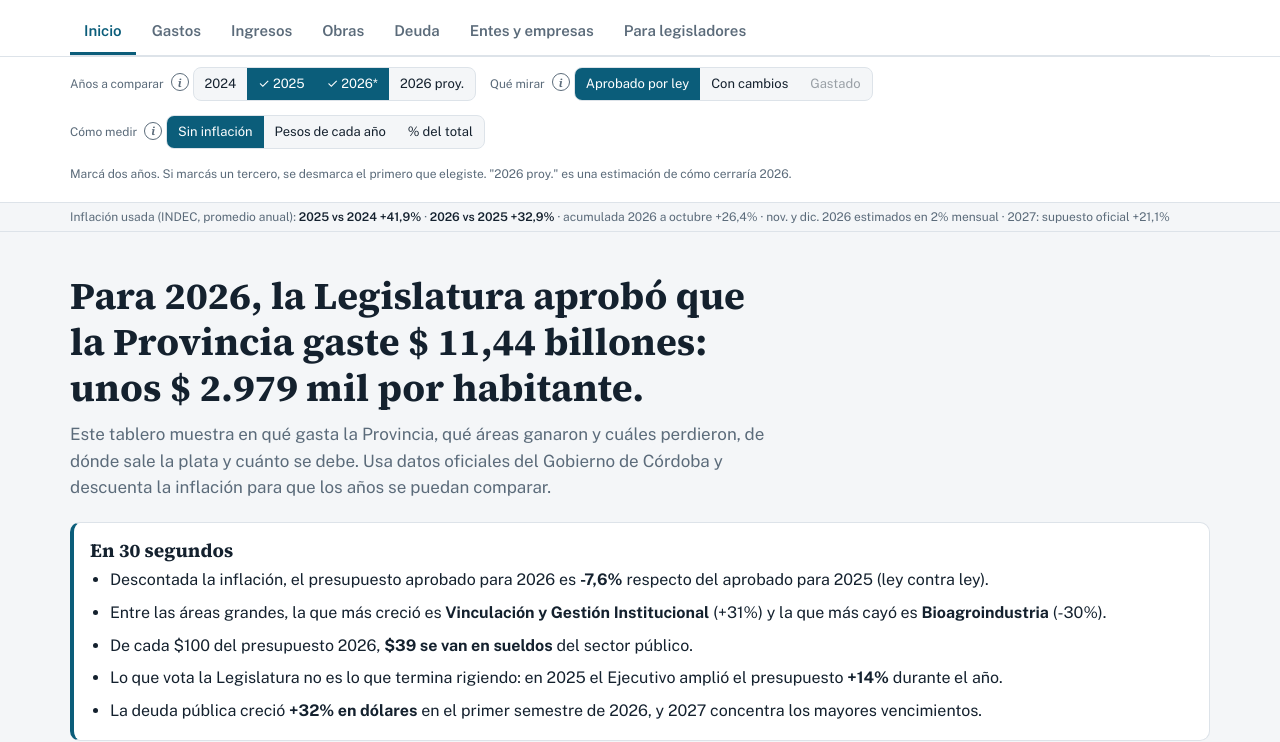
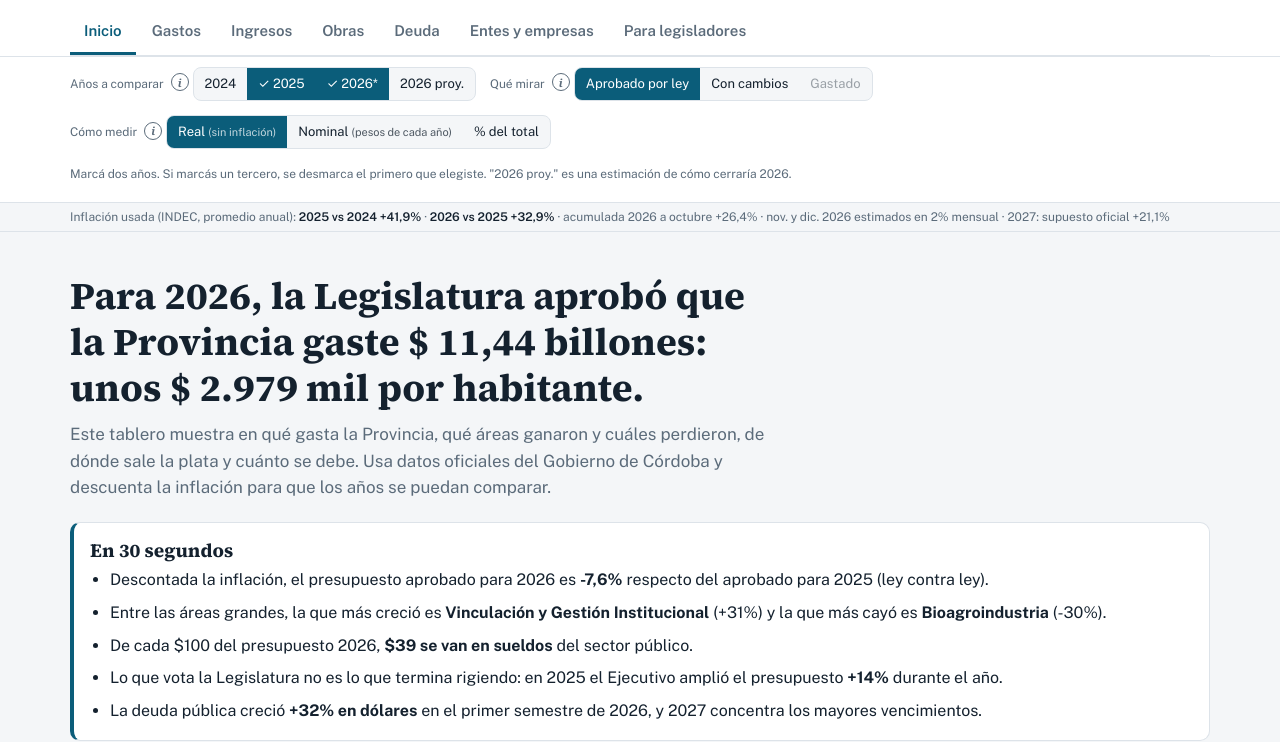
Before and after one commit to presupuestocordoba/presupuestocordoba.github.io, a plain HTML site: page index.html in a window 1280 px wide. Shown: the part 70-812 px from the top of the page. Drawn offline with nearby package versions, Linux system fonts and the light colour scheme.

Commit message:
Obras por ministerio con datos 2026 y etiquetas real/nominal
Co-Authored-By: Claude Opus 5.5 <noreply@anthropic.com>
Claude-Session: https://claude.ai/code/session_01NzD7QTHHCbPKNvdWLYiEF8

```diff
--- a/index.html
+++ b/index.html
@@ -52,6 +52,7 @@ nav.sec a:hover,nav.sec a:focus-visible{border-color:var(--accent);color:var(--a
 .seg button{font:inherit;font-size:13px;border:0;background:transparent;color:var(--ink);padding:6px 11px;cursor:pointer}
 .seg button[aria-pressed="true"]{background:var(--accent);color:#fff}
 .seg button:disabled{opacity:.4;cursor:not-allowed}
+.seg button small{font-size:11px;opacity:.75}
 .ctl-label{font-size:12px;color:var(--muted);margin-right:4px}
 button:focus-visible,input:focus-visible,select:focus-visible,a:focus-visible{outline:2px solid var(--accent);outline-offset:2px}
 .notice{font-size:13px;background:var(--accent-soft);border-left:3px solid var(--accent);padding:8px 12px;border-radius:4px;margin:0}
@@ -204,7 +205,7 @@ footer{padding:28px 0 50px;font-size:13px;color:var(--muted)}
 <div class="controls" role="region" aria-label="Controles"><div class="wrap ctl-top"><button class="btn ctl-toggle" id="ctlToggle" aria-expanded="false" aria-controls="ctlBody"><span id="ctlSummary"></span> <span aria-hidden="true">▾</span></button></div><div class="wrap ctl-body" id="ctlBody">
   <div><span class="ctl-label">Años a comparar <button class="info" data-t="anios" type="button" aria-label="Qué significan los años">i</button></span><span class="seg yearpick" id="yearPick" role="group" aria-label="Elegí dos años para comparar"><button role="checkbox" data-y="2024">2024</button><button role="checkbox" data-y="2025">2025</button><button role="checkbox" data-y="2026">2026*</button><button role="checkbox" data-y="2026p">2026 proy.</button></span></div>
   <div><span class="ctl-label">Qué mirar <button class="info" data-t="medida" type="button" aria-label="Qué significa cada opción">i</button></span><span class="seg" id="segMetric"><button data-v="ini" title="Lo que aprobó la Legislatura en la ley de presupuesto">Aprobado por ley</button><button data-v="vig" title="Lo aprobado más los cambios que hizo el Ejecutivo durante el año">Con cambios</button><button data-v="dev" title="Lo que efectivamente se gastó">Gastado</button></span></div>
-  <div><span class="ctl-label">Cómo medir <button class="info" data-t="unidad" type="button" aria-label="Qué significa cada opción">i</button></span><span class="seg" id="segUnit"><button data-v="real" title="Pesos de 2026: descuenta la inflación">Sin inflación</button><button data-v="nom" title="Pesos de cada año, sin ajustar">Pesos de cada año</button><button data-v="share" title="Peso de cada área en el total">% del total</button></span></div>
+  <div><span class="ctl-label">Cómo medir <button class="info" data-t="unidad" type="button" aria-label="Qué significa cada opción">i</button></span><span class="seg" id="segUnit"><button data-v="real" title="Valores en pesos de 2026: descuenta la inflación">Real <small>(sin inflación)</small></button><button data-v="nom" title="Pesos de cada año, tal como figuran en los documentos">Nominal <small>(pesos de cada año)</small></button><button data-v="share" title="Peso de cada área en el total del presupuesto">% del total</button></span></div>
 </div><div class="wrap ctl-hint"><p class="sub" id="yearHint" style="margin:-4px 0 8px">Marcá dos años. Si marcás un tercero, se desmarca el primero que elegiste. "2026 proy." es una estimación de cómo cerraría 2026.</p></div><div class="ipcbar"><div class="wrap" id="ipcBar"></div></div></div>
 
 <main id="main">
@@ -391,7 +392,7 @@ const real = (v,y) => v * A['2026'] / A[y];
 const pair = () => [...S.years].sort();
 const yl = y => y==='2026p'?'2026 proy.':(y==='2026'?(S.metric==='ini'?'2026':'2026 (a junio)'):y);
 const MK = m => m==='ini'?'l':(m==='vig'?'v':'d');
-const MLAB={ini:'Aprobado por ley',vig:'Con cambios',dev:'Gastado'}; const ULAB={real:'Sin inflación',nom:'Pesos de cada año',share:'% del total'};
+const MLAB={ini:'Aprobado por ley',vig:'Con cambios',dev:'Gastado'}; const ULAB={real:'Real (sin inflación)',nom:'Nominal (pesos de cada año)',share:'% del total'};
 const fmtMoney = v => { const a=Math.abs(v);
   if(a>=1e12) return '$ '+(v/1e12).toLocaleString('es-AR',{maximumFractionDigits:2,minimumFractionDigits:2})+' billones';
   if(a>=1e9) return '$ '+Math.round(v/1e6).toLocaleString('es-AR')+' M';
@@ -429,9 +430,14 @@ D.tot['2026p']={vig:D.tot['2026'].vig, dev:D.progs.reduce((a,p)=>a+(p.d['2026p']
 { const FPt=D.tot['2026p'].dev/D.tot['2026'].dev; for(const k of ['objeto','parcial','funcion']){ const o={}; for(const [c,v] of Object.entries(D[k]['2026'])) o[c]={...v, dev:v.dev*FPt}; D[k]['2026p']=o; } }
 const progs = D.progs.map(p=>({...p, name:nice(p.n)}));
 const J = {};
-for(const p of progs){ const j=J[p.j]||(J[p.j]={c:p.j,name:jname(p.j),v:{},d:{},l:{},pp:{},progs:[]}); j.progs.push(p); j.dA=(j.dA||0)+(p.dA||0);
+for(const p of progs){ const j=J[p.j]||(J[p.j]={c:p.j,name:jname(p.j),v:{},d:{},l:{},pp:{},lpp:{},progs:[]}); j.progs.push(p); j.dA=(j.dA||0)+(p.dA||0);
   for(const y of YA){ j.v[y]=(j.v[y]||0)+(p.v[y]||0); j.d[y]=(j.d[y]||0)+(p.d[y]||0); j.l[y]=(j.l[y]||0)+(p.l[y]||0);
-    const pp_=p.pp[y]||{}; j.pp[y]=j.pp[y]||{}; for(const k in pp_) j.pp[y][k]=(j.pp[y][k]||0)+pp_[k]; } }
+    const pp_=p.pp[y]||{}; j.pp[y]=j.pp[y]||{}; for(const k in pp_) j.pp[y][k]=(j.pp[y][k]||0)+pp_[k];
+    const lp_=(p.lpp||{})[y]||{}; j.lpp[y]=j.lpp[y]||{}; for(const k in lp_) j.lpp[y][k]=(j.lpp[y][k]||0)+lp_[k]; } }
+// obra (partida 12) de un programa o ministerio: ley si se mira "Aprobado por ley" o si no hay detalle vigente (2026)
+const obSrc=(o,y)=>{ const v=((o.pp||{})[y]||{})['12']||0; const hasV=Object.keys((o.pp||{})[y]||{}).length>0; return (S.metric==='ini'||!hasV)?'l':'v'; };
+const obOf=(o,y)=>obSrc(o,y)==='l'?(((o.lpp||{})[y]||{})['12']||0):(((o.pp||{})[y]||{})['12']||0);
+const obHasV=y=>progs.some(p=>Object.keys((p.pp||{})[y]||{}).length>0);
 const jurs = Object.values(J);
 const mv = (o,y) => (o[MK(S.metric)]||{})[y]||0;
 
@@ -867,29 +873,32 @@ function renderObras(){
   svg.append('g').attr('class','axis').attr('transform',`translate(0,${h-m_.b})`).call(d3.axisBottom(x0).tickSize(0)).select('.domain').remove();
   yrs.forEach(y=>ser.forEach(([lab,k,c])=>{ const v=val(y,k); svg.append('rect').attr('x',x0(y)+x1(k)).attr('width',x1.bandwidth()).attr('y',ys(v)).attr('height',ys(0)-ys(v)).attr('fill',c).attr('rx',2).on('mousemove',e=>showTip(e,`<b>${y} · ${lab}</b><br>${fmtU(v)}`)).on('mouseleave',hideTip); }));
   // por ministerio
-  const jy=yS_; const rows=jurs.map(j=>({j,v:j.pp[jy]?(j.pp[jy]['12']||0):0})).filter(r=>r.v>0).sort((a,b)=>b.v-a.v);
+  const jy=yS_; const useL=S.metric==='ini'||!obHasV(jy); const rows=jurs.map(j=>({j,v:useL?((j.lpp[jy]||{})['12']||0):((j.pp[jy]||{})['12']||0)})).filter(r=>r.v>0).sort((a,b)=>b.v-a.v);
+  const tot0=d3.sum(rows,r=>r.v); const small=rows.filter(r=>r.v/tot0<0.005); if(small.length>1){ rows.splice(rows.length-small.length); }
   const ej=document.getElementById('chObJ'); ej.innerHTML=''; const w2=W(ej), rh=24, lw=w2<560?130:200; const h2=rows.length*rh+8; const xs=d3.scaleLinear().domain([0,d3.max(rows,r=>r.v)]).range([lw,w2-90]);
-  const s2=d3.select(ej).append('svg').attr('viewBox',`0 0 ${w2} ${h2}`); const totY=d3.sum(rows,r=>r.v);
+  const s2=d3.select(ej).append('svg').attr('viewBox',`0 0 ${w2} ${h2}`); const totY=tot0;
   rows.forEach((r,i)=>{ const y0=4+i*rh; const g=s2.append('g').attr('class','bar-row').attr('tabindex',0).on('click',()=>openFicha(r.j.c)).on('mousemove',e=>showTip(e,`<b>${esc(r.j.name)}</b><br>${jy}: ${fmtMoney(r.v)} (${share(r.v/totY)} de la obra directa)`)).on('mouseleave',hideTip);
     const nm=r.j.name.length>(lw<150?18:28)? r.j.name.slice(0,lw<150?17:27)+'…':r.j.name; g.append('text').attr('class','lab').attr('y',y0+14).text(nm);
     g.append('rect').attr('x',lw).attr('y',y0+3).attr('width',Math.max(1,xs(r.v)-lw)).attr('height',14).attr('fill','var(--c1)').attr('rx',2);
     g.append('text').attr('x',xs(r.v)+5).attr('y',y0+14).style('font-size','11px').text(share(r.v/totY)); });
-  d3.select(ej).append('p').attr('class','sub').text(`Año: ${jy}${jy==='2026'?' (crédito vigente a junio)':' (crédito vigente al cierre)'}. Tocá un ministerio para ver su ficha.`);
+  if(small.length>1) d3.select(ej).append('p').attr('class','sub').text(`Otros ${small.length} organismos suman ${share(d3.sum(small,r=>r.v)/tot0)}.`);
+  if(!rows.length){ ej.innerHTML='<p class="sub">No hay datos de obra por ministerio para ese año.</p>'; }
+  d3.select(ej).append('p').attr('class','sub').text(`Año: ${jy}. ${useL?'Crédito aprobado por ley':'Crédito vigente al cierre'}${(!useL||S.metric==='ini')?'':''}${(S.metric!=='ini'&&useL)?' (para 2026 todavía no hay detalle por ministerio del crédito con cambios, así que se muestra lo aprobado por ley)':''}. Tocá un ministerio para ver su ficha.`);
   renderObTable(); renderObrasList();
 }
 function renderObTable(){
   const [ya,yb]=pair(); const A_=ya==='2026p'?'2026':ya, B_=yb==='2026p'?'2026':yb;
   const q=S.qOb.trim().toLowerCase().normalize('NFD').replace(/[̀-ͯ]/g,''); const norm=s=>s.toLowerCase().normalize('NFD').replace(/[̀-ͯ]/g,'');
-  const ob=(p,y)=>(p.pp[y]||{})['12']||0;
+  const ob=(p,y)=>obOf(p,y);
   let rows=progs.filter(p=>Y.some(y=>ob(p,y)>0)).map(p=>({p,v:Y.map(y=>ob(p,y)),jn:J[p.j].name}));
   if(q) rows=rows.filter(r=>norm(r.p.name+' '+r.p.c+' '+r.jn).includes(q));
   rows.sort((a,b)=>b.v[2]-a.v[2]||b.v[1]-a.v[1]);
-  const shareT=y=>(D.objeto[y]['12']||{}).vig||1;
+  const shareT=y=>d3.sum(progs,p=>obOf(p,y))||1;
   const cell=(v,y)=>v?(S.unit==='share'?share(v/shareT(y)):fmtMoney(S.unit==='real'?real(v,y):v)):'—';
   document.querySelector('#tOb tbody').innerHTML=rows.map(r=>{ const a=ob(r.p,A_), b=ob(r.p,B_); const c=a?(S.unit==='nom'?b/a-1:(S.unit==='share'?b/shareT(B_)-a/shareT(A_):real(b,B_)/real(a,A_)-1)):null;
     const isNew=b&&(!a||a<b*0.01); const tag=isNew?'<span class="pill up">nuevo</span>':((a&&!b)?'<span class="pill down">sin crédito</span>':'');
     return `<tr><td><b>${esc(r.p.c)}</b> · ${esc(r.p.name)} ${tag}<div class="sub">${esc(r.jn)}</div></td>${r.v.map((v,i)=>`<td>${cell(v,Y[i])}</td>`).join('')}<td class="chg ${c>0?'up':(c<0?'down':'')}">${isNew?'nuevo':(c==null?'—':(S.unit==='share'?pp(c):pct(c)))}</td></tr>`; }).join('')||'<tr><td colspan="5">No hay programas que coincidan con la búsqueda.</td></tr>';
-  document.getElementById('obNote').textContent=`${rows.length} programas. Crédito vigente en la partida Trabajos públicos (2026: a junio). Variación: ${yl(B_)} frente a ${yl(A_)}${S.unit==='share'?', en puntos de participación sobre el total de obra directa':''}.`;
+  document.getElementById('obNote').textContent=`${rows.length} programas. Partida Trabajos públicos: ${S.metric==='ini'?'crédito aprobado por ley':'crédito vigente al cierre (2026: aprobado por ley, porque todavía no hay detalle por programa)'}. Variación: ${yl(B_)} frente a ${yl(A_)}${S.unit==='share'?', en puntos de participación sobre el total de obra directa':''}.`;
 }
 document.getElementById('qOb').addEventListener('input',e=>{ S.qOb=e.target.value; renderObTable(); });
 
@@ -983,7 +992,7 @@ const GL={
  _como:['¿Cómo se usa este tablero?','Arriba elegís una sección (Gastos, Ingresos, Obras…). En la barra de controles elegís qué años comparar, qué mirar (lo aprobado por ley, lo que quedó con los cambios del año o lo que efectivamente se gastó) y cómo medir (sin inflación es lo recomendado). Pasá el mouse o tocá cualquier barra para ver el número exacto. Las palabras con (i) tienen una explicación.'],
  anios:['Años a comparar','Se comparan siempre dos años. 2024 y 2025 son años cerrados. "2026" es el presupuesto 2026 (con "Aprobado por ley" es la ley completa; con los cambios, el dato llega al 30 de junio). "2026 proy." estima cómo terminaría 2026 si se repite el ritmo de gasto de 2025.'],
  medida:['Qué mirar','"Aprobado por ley": lo que votó la Legislatura. "Con cambios": lo aprobado más las ampliaciones y reasignaciones que hizo el Ejecutivo durante el año (en la jerga, crédito vigente). "Gastado": lo que efectivamente se comprometió y se debe pagar (gasto devengado).'],
- unidad:['Cómo medir','"Sin inflación" lleva todos los montos a pesos de 2026, para que se puedan comparar años con distinta inflación: es la opción recomendada. "Pesos de cada año" muestra los montos tal como figuran en los documentos. "% del total" muestra cuánto pesa cada área dentro del presupuesto de ese año.'],
+ unidad:['Cómo medir','"Real (sin inflación)" lleva todos los montos a pesos de 2026 descontando la inflación del INDEC, para que se puedan comparar años distintos: es la opción recomendada. "Nominal (pesos de cada año)" muestra los montos tal como figuran en los documentos. "% del total" muestra cuánto pesa cada área dentro del presupuesto de ese año.'],
  ley:['Presupuesto aprobado por ley','Es lo que la Legislatura autoriza a gastar al aprobar la ley de presupuesto, detallado por programa.'],
  vigente:['Crédito vigente','El presupuesto aprobado más todas las modificaciones que hace el Ejecutivo durante el año (ampliaciones, reasignaciones entre partidas). Es el límite de gasto que rige en cada momento.'],
  devengado:['Gasto devengado','El gasto que el Estado ya comprometió y reconoce que debe pagar (por ejemplo, una obra certificada o un sueldo liquidado). Es la medida estándar de "lo que se gastó".'],
```
